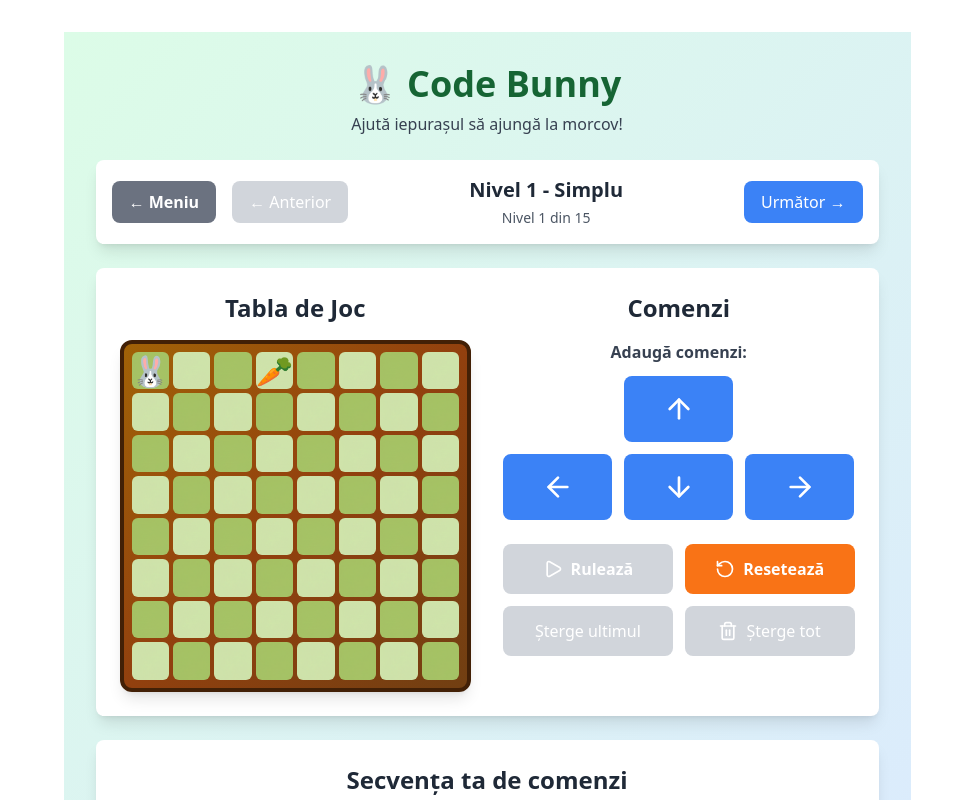
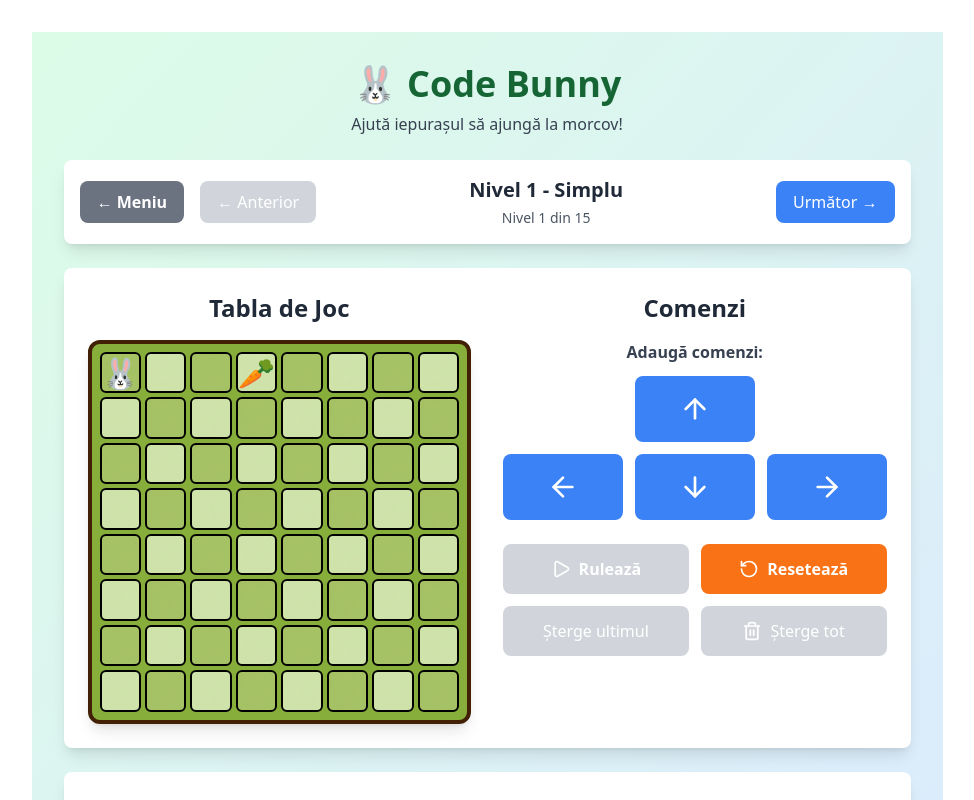
Before and after one commit to Mefist89/code-bunny, a React (Vite) app: page / in a window 1280 px wide. Both pictures are taken after a click on the button "🎮 Start Joc". Shown: the top 800 px of the page, without its empty margins (153-1127 px from the left). Built offline with nearby package versions, Linux system fonts and the light colour scheme.

Commit message:
fix: lines in table

```diff
--- a/src/features/bunny-game/components/GamePage.tsx
+++ b/src/features/bunny-game/components/GamePage.tsx
@@ -88,7 +88,7 @@ const GamePage: React.FC<GamePageProps> = (props) => {
           <div className="grid grid-cols-1 lg:grid-cols-2 gap-8">
             <div className="flex flex-col items-center">
               <h2 className="text-2xl font-bold mb-4 text-gray-800">Tabla de Joc</h2>
-              <div className="bg-gradient-to-br from-yellow-700 via-amber-800 to-yellow-900 rounded-xl border-4 border-yellow-950 shadow-inner shadow-lg p-2 grid grid-cols-8 gap-1">
+              <div className="bg-[#87AD3B] rounded-xl border-4 border-yellow-950 shadow-inner shadow-lg p-2 grid grid-cols-8 gap-1">
                 {[...Array(gridSize * gridSize)].map((_, i) => {
                   const x = i % gridSize;
                   const y = Math.floor(i / gridSize);
@@ -98,7 +98,7 @@ const GamePage: React.FC<GamePageProps> = (props) => {
                   return (
                     <div
                       key={`${x}-${y}`}
-                      className={`aspect-square flex items-center justify-center text-3xl bg-cover bg-center rounded-md
+                      className={`aspect-square flex items-center justify-center text-3xl bg-cover bg-center rounded-md border-2 border-black
                         ${(x + y) % 2 === 0 ? "bg-[url('/box1.png')]" : "bg-[url('/box2.png')]"}
                         ${isBunny && isCarrot ? 'bg-yellow-200/50' : ''}`}
                     >
```
Also changed, not shown: public/table.png.
